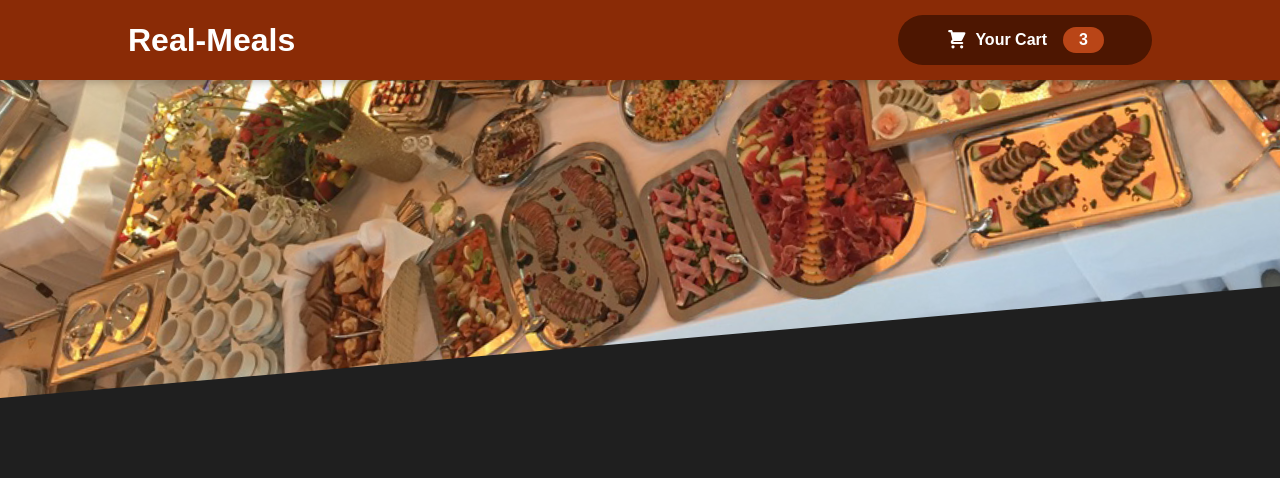
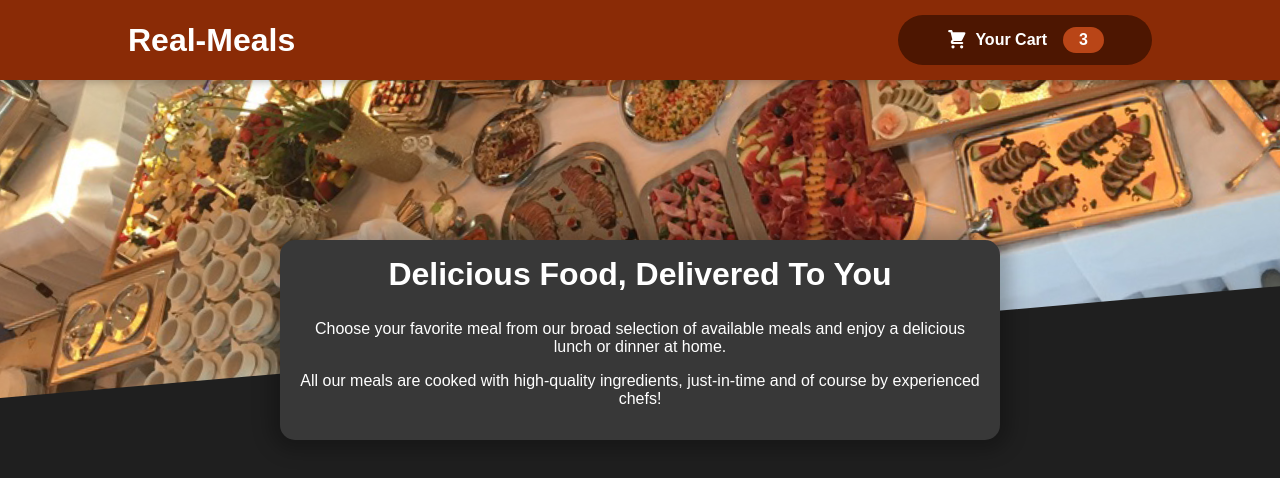
Before and after one commit to dmcdante007/Food-order-App, a React (Create React App) app: page / in a window 1280 px wide. Shown: the top 478 px of the page. Built offline with nearby package versions, Linux system fonts and the light colour scheme.

Commit message:
'Meal-summary-box'

```diff
--- a/src/App.js
+++ b/src/App.js
@@ -1,11 +1,13 @@
 import React,{Fragment} from "react";
 import Header from "./components/Layout/Header";
+import MealSummary from "./components/Layout/MealSummary";
 
 
 function App() {
   return (
     <Fragment>
     <Header/>
+    <MealSummary/>
     </Fragment>
   );
 }
--- /dev/null
+++ b/src/components/Layout/MealSummary.js
@@ -0,0 +1,22 @@
+import React from "react";
+import classes from "./MealSummary.module.css";
+
+const MealSummary = () => {
+  return (
+    <React.Fragment>
+      <section className={classes.summary}>
+        <h2>Delicious Food, Delivered To You</h2>
+        <p>
+          Choose your favorite meal from our broad selection of available meals
+          and enjoy a delicious lunch or dinner at home.
+        </p>
+        <p>
+          All our meals are cooked with high-quality ingredients, just-in-time
+          and of course by experienced chefs!
+        </p>
+      </section>
+    </React.Fragment>
+  );
+};
+
+export default MealSummary;
--- /dev/null
+++ b/src/components/Layout/MealSummary.module.css
@@ -0,0 +1,19 @@
+.summary{
+    background-color: #383838;
+    color: white;
+    max-width: 45rem;
+    border-radius: 15px;
+    width: 90%;
+    margin: auto;
+    text-align: center;
+    margin-top: -10rem;
+    position: relative;
+    padding: 1rem;
+    box-shadow: 0 1px 18px 10px rgba(0,0,0,0.25);
+
+}
+
+.summary h2 {
+    font-size: 2rem;
+    margin-top: 0;
+}
```
